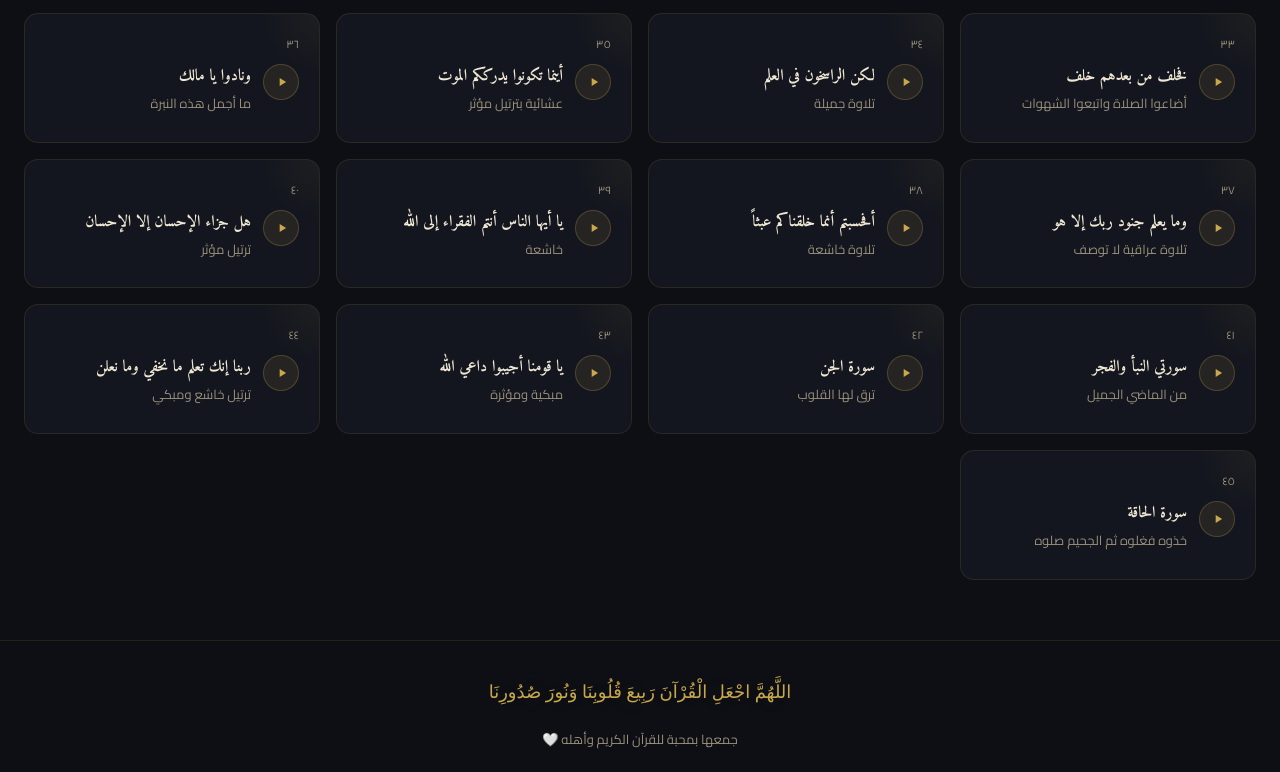
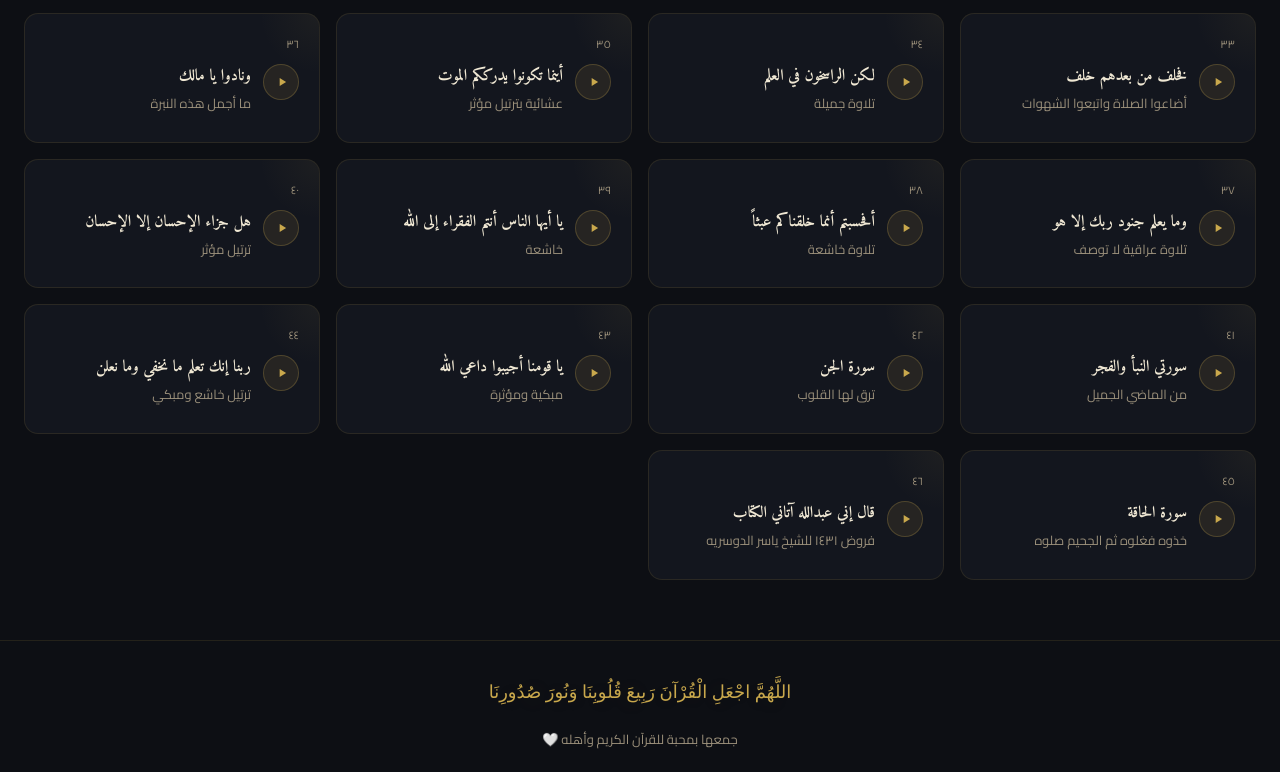
Before and after one commit to gemy615/quality-app, a plain HTML site: page index.html in a window 1280 px wide. Shown: the part 1641-2413 px from the top of the page. Drawn offline with Linux system fonts and the light colour scheme; a web font is replaced by a local one.

Commit message:
Update index.html

```diff
--- a/index.html
+++ b/index.html
@@ -665,6 +665,7 @@ const sheikhData = [
       { id: 'kT7C6BLs0FM', title: 'يا قومنا أجيبوا داعي الله', desc: 'مبكية ومؤثرة' },
       { id: 'F-8nrxMIyYI', title: 'ربنا إنك تعلم ما نخفي وما نعلن', desc: 'ترتيل خاشع ومبكي' },
       { id: 'VcLQx2VfQCg', title: 'سورة الحاقة', desc: 'خذوه فغلوه ثم الجحيم صلوه' },
+      { id: 'erR3RicNiRQ', title: 'قال إني عبدالله آتاني الكتاب', desc: 'فروض ١٤٣١ للشيخ ياسر الدوسريه' },
     ]
   },
   {
```
